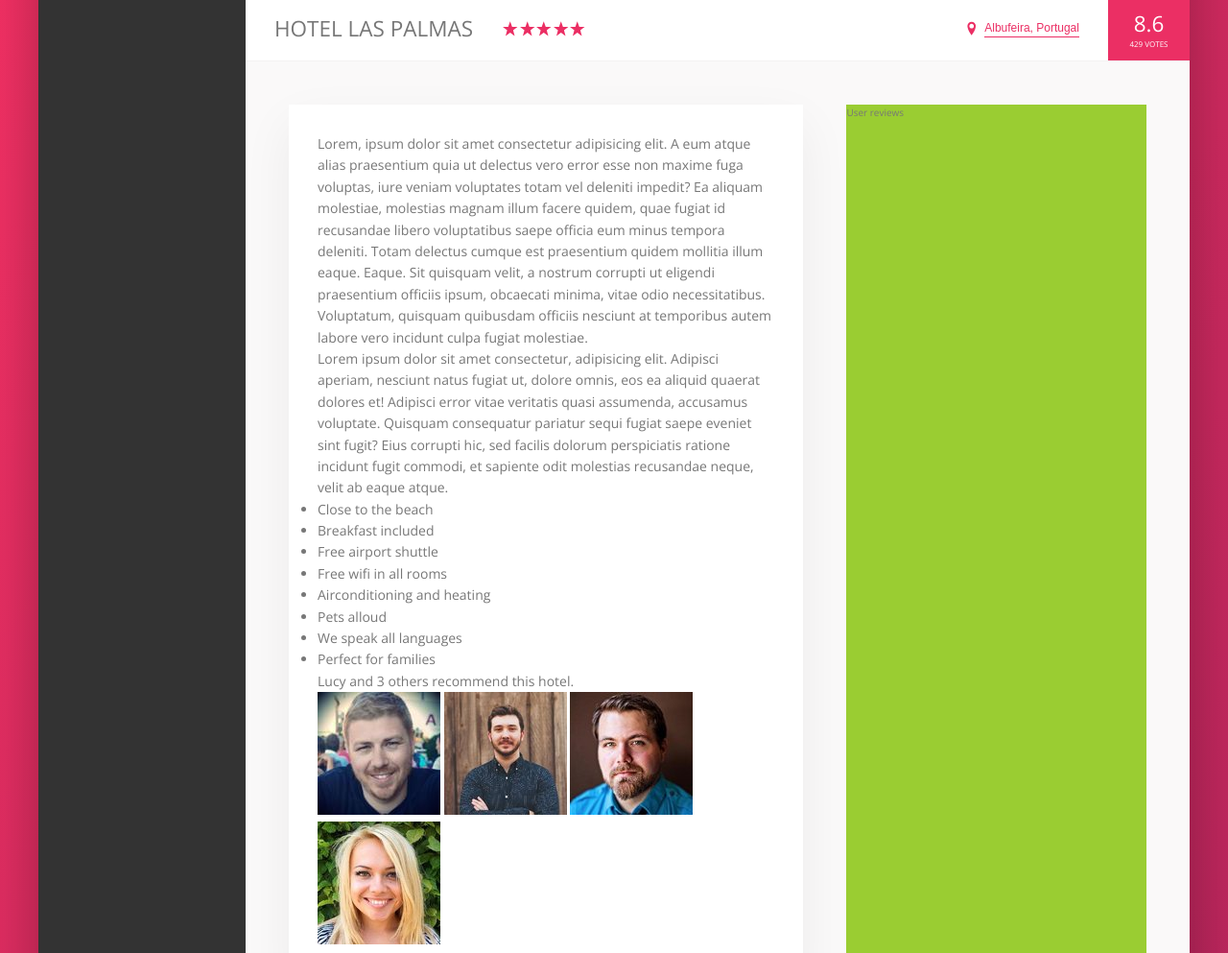
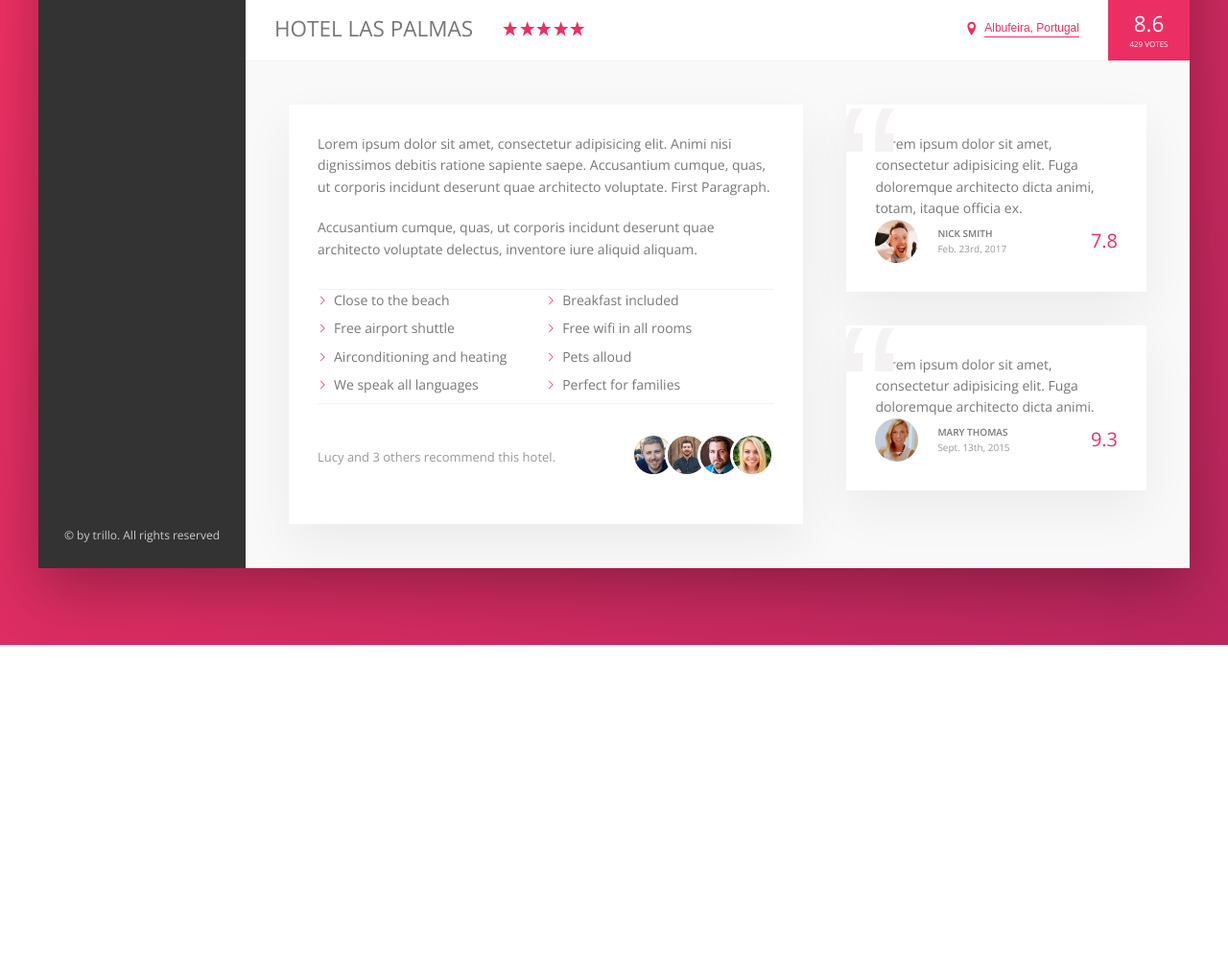
Before and after one commit to Gearoid76/trillo, a website: page index.html in a window 1280 px wide. Shown: the part 538-1531 px from the top of the page at 96% size. After the commit the page ends 1210 px from the top, so only its background shows below. Drawn offline with nearby package versions, Linux system fonts and the light colour scheme.

Commit message:
trying to sort out the z-index

```diff
--- a/index.html
+++ b/index.html
@@ -129,13 +129,10 @@
                     <div class="detail">
                         <div class="description">
                             <p>
-                                Lorem, ipsum dolor sit amet consectetur adipisicing elit. A eum atque alias praesentium quia ut delectus vero error esse non maxime fuga voluptas, iure veniam voluptates totam vel deleniti impedit?
-                                Ea aliquam molestiae, molestias magnam illum facere quidem, quae fugiat id recusandae libero voluptatibus saepe officia eum minus tempora deleniti. Totam delectus cumque est praesentium quidem mollitia illum eaque. Eaque.
-                                Sit quisquam velit, a nostrum corrupti ut eligendi praesentium officiis ipsum, obcaecati minima, vitae odio necessitatibus. Voluptatum, quisquam quibusdam officiis nesciunt at temporibus autem labore vero incidunt culpa fugiat molestiae.
+                                Lorem ipsum dolor sit amet, consectetur adipisicing elit. Animi nisi dignissimos debitis ratione sapiente saepe. Accusantium cumque, quas, ut corporis incidunt deserunt quae architecto voluptate. First Paragraph.
                             </p>
                             <p>
-                                Lorem ipsum dolor sit amet consectetur, adipisicing elit. Adipisci aperiam, nesciunt natus fugiat ut, dolore omnis, eos ea aliquid quaerat dolores et! Adipisci error vitae veritatis quasi assumenda, accusamus voluptate.
-                                Quisquam consequatur pariatur sequi fugiat saepe eveniet sint fugit? Eius corrupti hic, sed facilis dolorum perspiciatis ratione incidunt fugit commodi, et sapiente odit molestias recusandae neque, velit ab eaque atque.
+                                Accusantium cumque, quas, ut corporis incidunt deserunt quae architecto voluptate delectus, inventore iure aliquid aliquam.
                             </p>
                             <ul class="list">
                                 <li class="list__item">Close to the beach</li>
@@ -160,7 +157,32 @@
                             </div>
                         </div>
                         <div class="user-reviews">
-                            User reviews
+                            <figure class="review">
+                                <blockquote class="review_text">
+                                    Lorem ipsum dolor sit amet, consectetur adipisicing elit. Fuga doloremque architecto dicta animi, totam, itaque officia ex.
+                                </blockquote>
+                                <figcaption class="review__user">
+                                    <img src="img/user-1.jpg" alt="User 1" class="review__photo">
+                                    <div class="review__user-box">
+                                        <p class="review__user-name">Nick Smith</p>
+                                        <p class="review__user-date">Feb. 23rd, 2017</p>
+                                    </div>
+                                    <div class="review__rating">7.8</div>
+                                </figcaption>
+                            </figure>
+                            <figure class="review">
+                                <blockquote class="review_text">
+                                    Lorem ipsum dolor sit amet, consectetur adipisicing elit. Fuga doloremque architecto dicta animi.
+                                </blockquote>
+                                <figcaption class="review__user">
+                                    <img src="img/user-2.jpg" alt="User 1" class="review__photo">
+                                    <div class="review__user-box">
+                                        <p class="review__user-name">Mary Thomas</p>
+                                        <p class="review__user-date">Sept. 13th, 2015</p>
+                                    </div>
+                                    <div class="review__rating">9.3</div>
+                                </figcaption>
+                            </figure>
                         </div>
                     </div>
                 </main>
--- a/sass/_components.scss
+++ b/sass/_components.scss
@@ -299,3 +299,147 @@
     }
 
 }
+
+//////////////////////////////
+///////  PARAGRAPH ///////////
+p:not(:last-of-type) {
+    margin-bottom: 2rem;
+}
+
+/////////////////////////
+///////  LIST ///////////
+.list {
+    list-style: none;
+    margin: 3rem 0;
+
+    border-top: var(--line);
+    border-bottom: var(--line);
+
+    display: flex;
+    flex-wrap: wrap;
+
+    &__item {
+        flex: 0 0 50%;
+        margin-bottom: .7rem;
+    }
+    &__item::before {
+        content: "";
+        display: inline-block;
+        height: 1rem;
+        width: 1rem;
+        margin-right: .7rem;
+
+        //Older browsers
+        //background-image: url(../img/chevron-thin-right.svg);
+        //background-size: cover;
+
+        //Newer barowsers --basks
+        background-color: var(--color-primary);
+        mask-image: url(../img/chevron-thin-right.svg);
+        mask-size: cover;
+        -webkit-mask-image: url(../img/chevron-thin-right.svg);
+        -webkit-mask-size: cover;
+
+
+    }
+}
+
+
+//////////////////////////////
+///////  RECOMMEND ///////////
+.recommend {
+    font-size: 1.3rem;
+    color: var(--color-grey-dark-3);
+
+    display: flex;
+    align-items: center;
+
+    &__count {
+        margin-right: auto;
+    }
+
+   // &__friends {
+    //chapter 83 unused T1 18:35
+   // }
+
+    &__photo {
+        box-sizing: content-box;
+        height: 4rem;
+        width: 4rem;
+        border-radius: 50%;
+        border: 3px solid #fff;
+        &:not(:last-child){
+            margin-right: -1.5rem;
+        }
+    }
+}
+////////////////////////////
+///////  REVIEWS ///////////
+.review {
+    background-color: #fff;
+    box-shadow: var(--shadow-light);
+    padding: 3rem;
+    margin-bottom: 3.5rem;
+    position: relative;
+    overflow: hidden;
+
+    &__text {
+        margin-bottom: 2rem;
+        z-index: 10;
+        position: relative;
+
+    }
+
+    &__user {
+        display: flex; //right
+        align-items: center;
+        //justify-content: space-between;
+    }
+
+    &__photo {
+        height: 4.5rem;
+        width: 4.5rem;
+        border-radius: 50%;
+        margin-right: 2rem;
+    }
+
+    &__user-box {
+        //flex-direction: column;
+        margin-right: auto;
+
+    }
+
+    &__user-name {
+        font-size: 1rem;
+        font-weight: 600;
+        text-transform: uppercase;
+        margin-bottom: .4rem; //not working
+
+    }
+
+    &__user-date {
+        font-size: 1rem;
+        margin-top: -2rem;
+        color: var(--color-grey-dark-3);
+    }
+    &__rating {
+        align-items: center;
+        justify-content: center;
+        color: var(--color-primary);
+        align-self: center;
+        font-size: 2rem;
+        font-weight: 300;
+
+    }
+    &::before {
+        content: "\201C";
+        position: absolute;
+        top: -2.75rem;
+        left: -1rem;
+        line-height: 1;
+        font-size: 20rem;
+        color: var(--color-grey-light-2);
+        font-family: sans-serif;
+        z-index: 5;
+    }
+}
--- a/sass/_layout.scss
+++ b/sass/_layout.scss
@@ -37,6 +37,7 @@
 }
 
 .detail {
+    font-size: 1.4rem;
     display: flex;
     padding: 4.5rem;
     background-color: var(--color-grey-light-1);
@@ -44,7 +45,6 @@
 }
 
 .description {
-    font-size: 1.4rem;
     background-color: #fff;
     box-shadow:  var(--shadow-light);
     padding: 3rem;
@@ -53,7 +53,6 @@
 }
 
 .user-reviews {
-    background-color: yellowgreen;
     flex: 1;
 
 }
```
Also changed, not shown: css/style.css, 1 other file.
